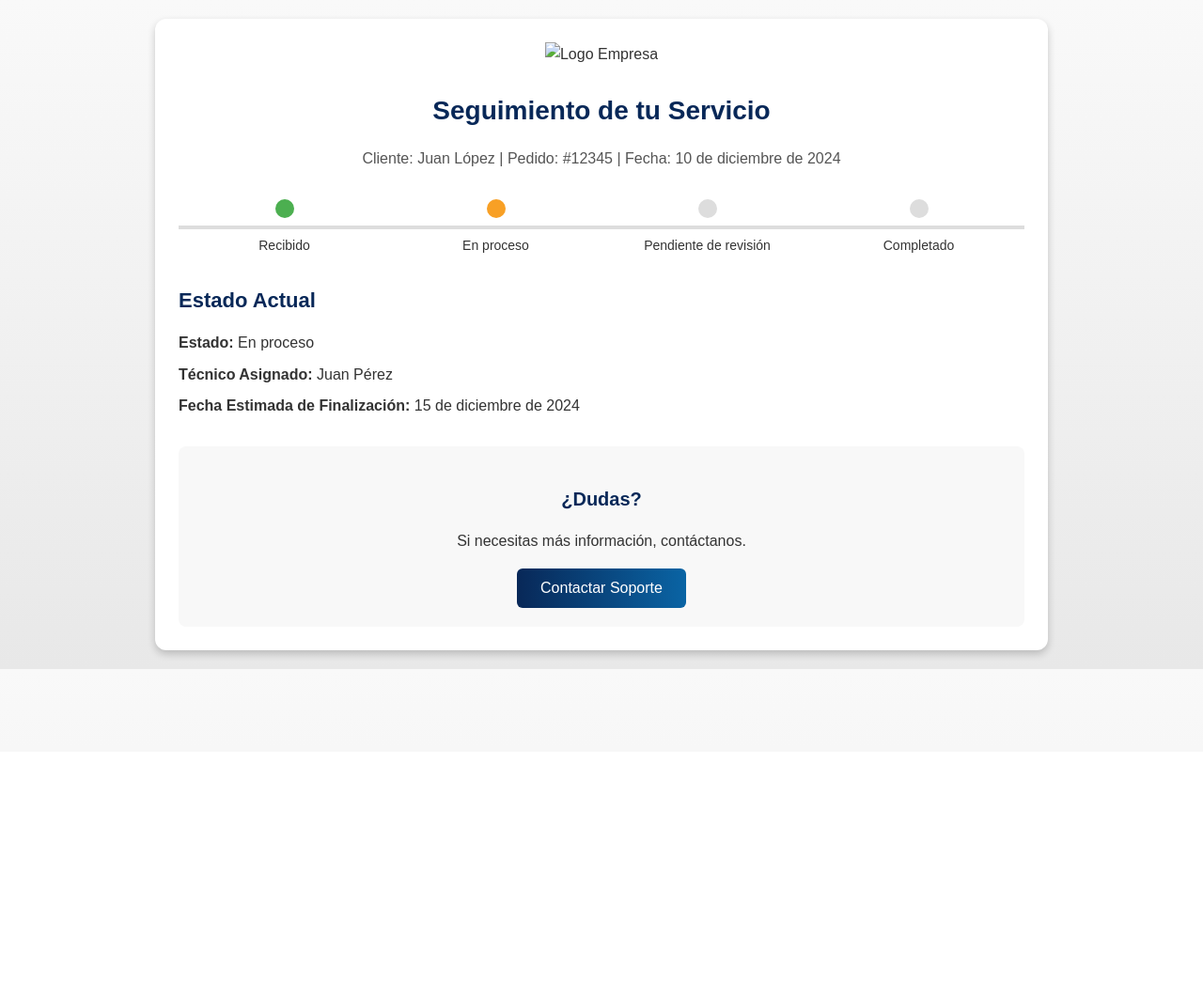
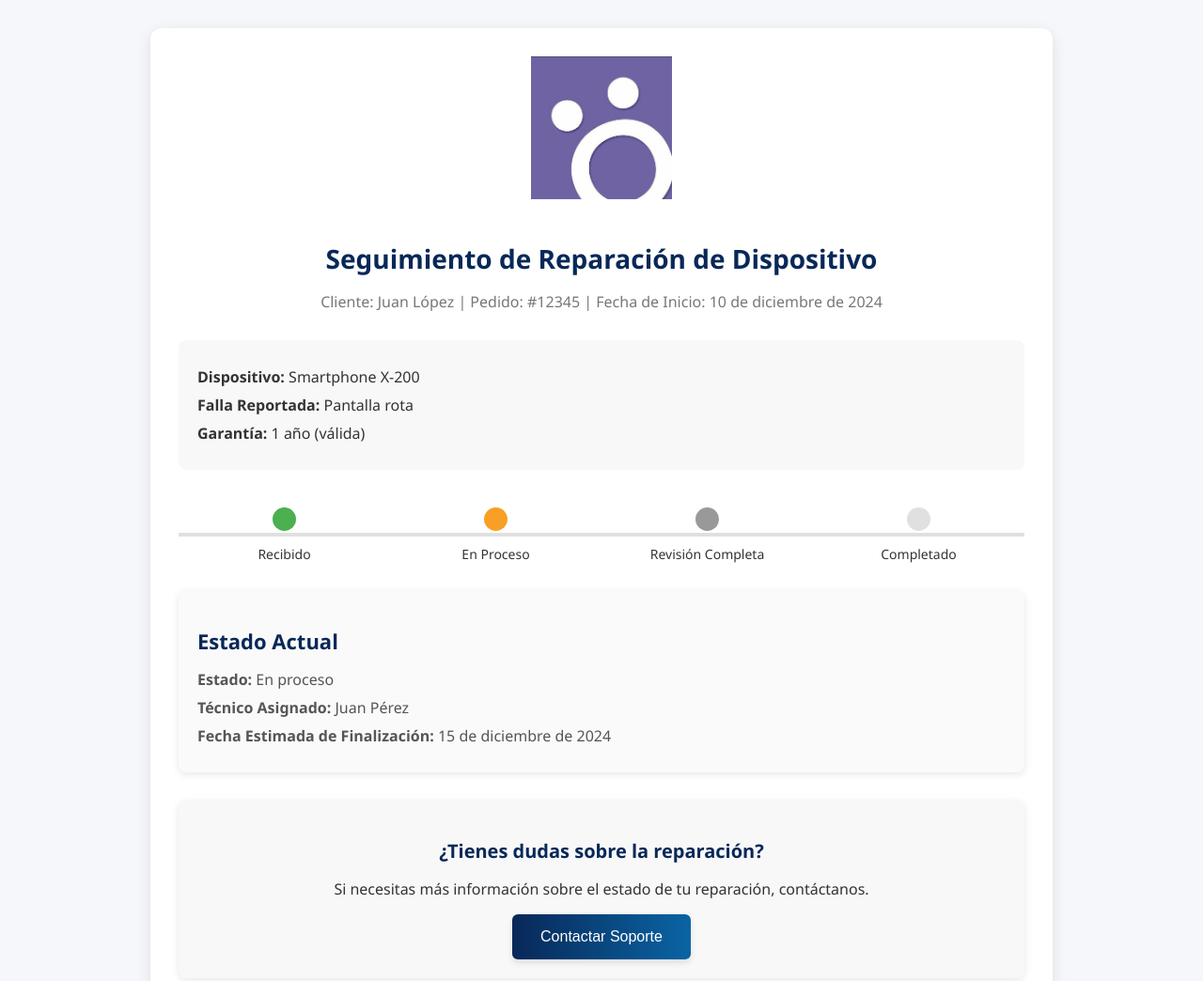
Before and after one commit to Whits128/DemoSeguimientoTaller, a plain HTML site: page SeguimientoServicio.html in a window 1280 px wide. Shown: the top 1044 px of the page at 94% size. Before the commit the page ends 800 px from the top, so only its background shows below. Drawn offline with Linux system fonts and the light colour scheme.

Commit message:
subida de archivos

```diff
--- a/SeguimientoServicio.html
+++ b/SeguimientoServicio.html
@@ -3,54 +3,67 @@
 <head>
   <meta charset="UTF-8">
   <meta name="viewport" content="width=device-width, initial-scale=1.0">
-  <title>Seguimiento de tu Servicio</title>
+  <title>Seguimiento de Reparación de Dispositivo</title>
   <style>
     body {
-      font-family: Arial, sans-serif;
-      line-height: 1.6;
+      font-family: 'Segoe UI', Tahoma, Geneva, Verdana, sans-serif;
+      background: #f5f7fa;
+      color: #333;
       margin: 0;
       padding: 0;
-      background: linear-gradient(to bottom, #f9f9f9, #e8e8e8);
-      color: #333;
     }
 
-    .service-tracking {
+    .container {
       max-width: 900px;
-      margin: 20px auto;
-      background: #fff;
-      padding: 25px;
+      margin: 30px auto;
+      background: #ffffff;
       border-radius: 12px;
-      box-shadow: 0 4px 8px rgba(0, 0, 0, 0.2);
+      padding: 30px;
+      box-shadow: 0 4px 15px rgba(0, 0, 0, 0.1);
       transition: transform 0.3s ease;
     }
 
-    .service-tracking:hover {
+    .container:hover {
       transform: translateY(-5px);
     }
 
     header {
       text-align: center;
+      margin-bottom: 30px;
     }
 
     header img {
-      max-width: 160px;
-      margin-bottom: 15px;
+      max-width: 150px;
+      margin-bottom: 20px;
     }
 
     header h1 {
       font-size: 28px;
-      margin: 10px 0;
       color: #082858;
-      transition: color 0.3s ease;
-    }
-
-    header h1:hover {
-      color: #f8a025;
+      margin-bottom: 10px;
+      font-weight: 600;
     }
 
     header p {
-      color: #555;
       font-size: 16px;
+      color: #777;
+    }
+
+    .device-info {
+      background: #f8f8f8;
+      padding: 20px;
+      border-radius: 8px;
+      margin-top: 20px;
+    }
+
+    .device-info p {
+      font-size: 16px;
+      color: #333;
+      margin: 8px 0;
+    }
+
+    .progress-timeline {
+      margin-top: 40px;
     }
 
     .progress-timeline ul {
@@ -58,7 +71,7 @@
       display: flex;
       justify-content: space-between;
       padding: 0;
-      margin: 30px 0;
+      margin: 0;
       position: relative;
     }
 
@@ -69,7 +82,7 @@
       left: 0;
       width: 100%;
       height: 4px;
-      background: #ddd;
+      background: #e0e0e0;
       z-index: 1;
       transform: translateY(-50%);
     }
@@ -83,9 +96,9 @@
 
     .progress-timeline li span {
       display: inline-block;
-      width: 20px;
-      height: 20px;
-      background: #ddd;
+      width: 25px;
+      height: 25px;
+      background: #e0e0e0;
       border-radius: 50%;
       margin-bottom: 10px;
       transition: background 0.3s ease;
@@ -99,6 +112,10 @@
       background: #f8a025;
     }
 
+    .progress-timeline li.past span {
+      background: #999;
+    }
+
     .progress-timeline li p {
       margin: 0;
       font-size: 14px;
@@ -106,7 +123,11 @@
     }
 
     .status-details {
-      margin-top: 25px;
+      margin-top: 30px;
+      padding: 20px;
+      background: #fafafa;
+      border-radius: 8px;
+      box-shadow: 0 2px 8px rgba(0, 0, 0, 0.1);
     }
 
     .status-details h2 {
@@ -117,15 +138,17 @@
 
     .status-details p {
       font-size: 16px;
+      color: #555;
       margin: 8px 0;
     }
 
     .contact {
       margin-top: 30px;
       text-align: center;
+      padding: 20px;
       background: #f8f8f8;
-      padding: 20px;
       border-radius: 8px;
+      box-shadow: 0 2px 8px rgba(0, 0, 0, 0.1);
     }
 
     .contact h3 {
@@ -138,11 +161,12 @@
       background: linear-gradient(to right, #082858, #0a64a4);
       color: #fff;
       border: none;
-      padding: 12px 25px;
+      padding: 15px 30px;
       border-radius: 6px;
       cursor: pointer;
       font-size: 16px;
       transition: background 0.3s ease, transform 0.3s ease;
+      box-shadow: 0 4px 6px rgba(0, 0, 0, 0.1);
     }
 
     .contact button:hover {
@@ -154,15 +178,31 @@
       outline: none;
       box-shadow: 0 0 5px rgba(255, 165, 0, 0.7);
     }
+
+    @media (max-width: 768px) {
+      .container {
+        padding: 20px;
+        margin: 20px;
+      }
+      header h1 {
+        font-size: 24px;
+      }
+    }
   </style>
 </head>
 <body>
-  <section class="service-tracking">
+  <div class="container">
     <header>
-      <img src="logo.png" alt="Logo Empresa">
-      <h1>Seguimiento de tu Servicio</h1>
-      <p>Cliente: Juan López | Pedido: #12345 | Fecha: 10 de diciembre de 2024</p>
+      <img src="/Imagen de WhatsApp 2024-12-12 a las 07.04.55_8640fc26.jpg" alt="Logo Empresa">
+      <h1>Seguimiento de Reparación de Dispositivo</h1>
+      <p>Cliente: Juan López | Pedido: #12345 | Fecha de Inicio: 10 de diciembre de 2024</p>
     </header>
+
+    <div class="device-info">
+      <p><strong>Dispositivo:</strong> Smartphone X-200</p>
+      <p><strong>Falla Reportada:</strong> Pantalla rota</p>
+      <p><strong>Garantía:</strong> 1 año (válida)</p>
+    </div>
 
     <div class="progress-timeline">
       <ul>
@@ -172,11 +212,11 @@
         </li>
         <li class="active">
           <span></span>
-          <p>En proceso</p>
+          <p>En Proceso</p>
         </li>
-        <li>
+        <li class="past">
           <span></span>
-          <p>Pendiente de revisión</p>
+          <p>Revisión Completa</p>
         </li>
         <li>
           <span></span>
@@ -193,10 +233,10 @@
     </div>
 
     <div class="contact">
-      <h3>¿Dudas?</h3>
-      <p>Si necesitas más información, contáctanos.</p>
+      <h3>¿Tienes dudas sobre la reparación?</h3>
+      <p>Si necesitas más información sobre el estado de tu reparación, contáctanos.</p>
       <button onclick="alert('Enlace a soporte o formulario de contacto')">Contactar Soporte</button>
     </div>
-  </section>
+  </div>
 </body>
 </html>
```
Also changed, not shown: PresupuestoF.html (+1 -1 lines).
